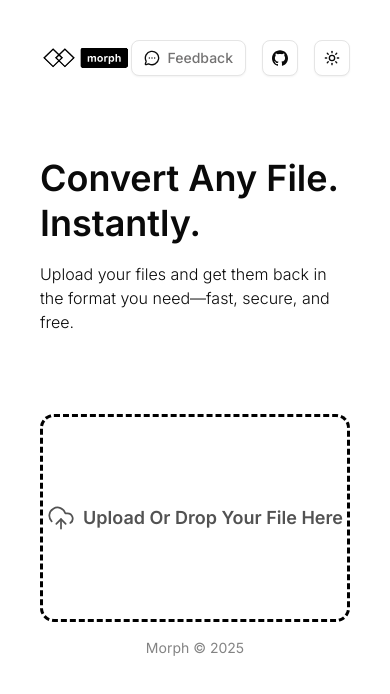
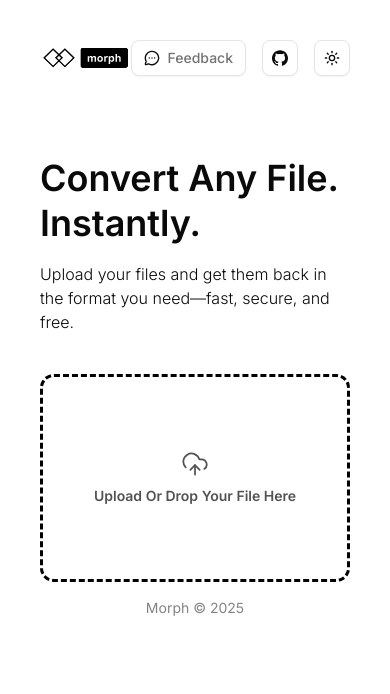
Before and after one commit to aspherr/Morph, a Next.js app: page / in a window 390 px wide. Shown: the top 694 px of the page. Built offline with nearby package versions, Linux system fonts and the light colour scheme.

Commit message:
feat: updated file-upload section scaling for mobile

```diff
--- a/src/app/page.tsx
+++ b/src/app/page.tsx
@@ -111,7 +111,7 @@ export default function Home() {
             </div>
           </section>
 
-          <section id="converter" className="flex items-center justify-center mt-20">
+          <section id="converter" className="flex items-center justify-center mt-10 md:mt-20">
             {file ? (
               <div className="flex w-full max-w-3xl flex-col">
                 <div className="flex items-center w-full h-18 border rounded-lg border-black dark:border-white">
@@ -140,15 +140,15 @@ export default function Home() {
               </div>
 
               ) : (
-                <div className={`w-full h-52 max-w-3xl border-3 border-dashed rounded-xl ${drag ? "border-green-500" : "border-black dark:border-white"}`}>
+                <div className={`flex w-full h-52 max-w-3xl border-3 border-dashed rounded-xl ${drag ? "border-green-500" : "border-black dark:border-white"}`}>
                   <div
                   onClick={openExplorer}
                   onDragOver={handleDragOver}
                   onDragLeave={handleDragLeave}
                   onDrop={dragAndDropFile}
-                  className="flex w-full h-full items-center justify-center gap-2 opacity-70 cursor-pointer">
+                  className="flex flex-col sm:flex-row w-full h-full items-center justify-center gap-2 opacity-70 cursor-pointer">
                     {uploadIcon}
-                    <span className="font-semibold text-lg">
+                    <span className="font-semibold text-sm sm:text-sm md:text-md lg:text-lg">
                       {uploadText}
                     </span>
 
```
